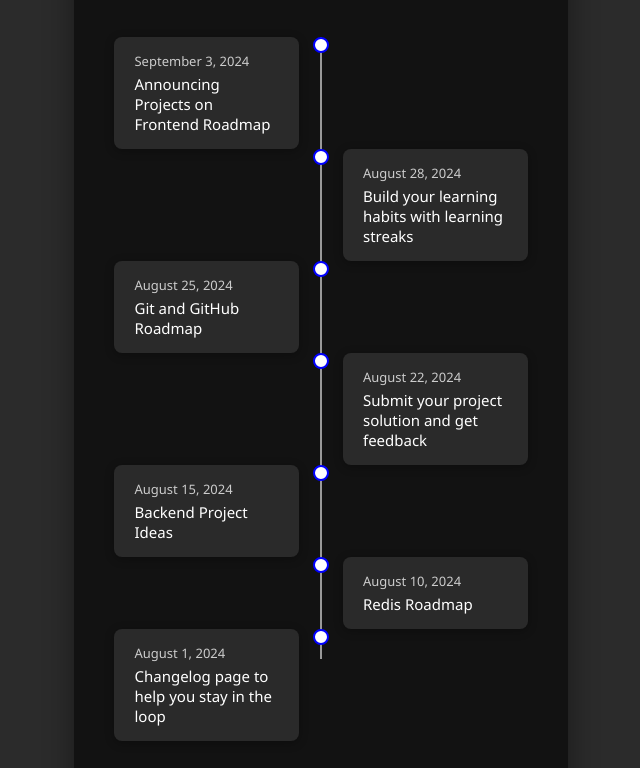
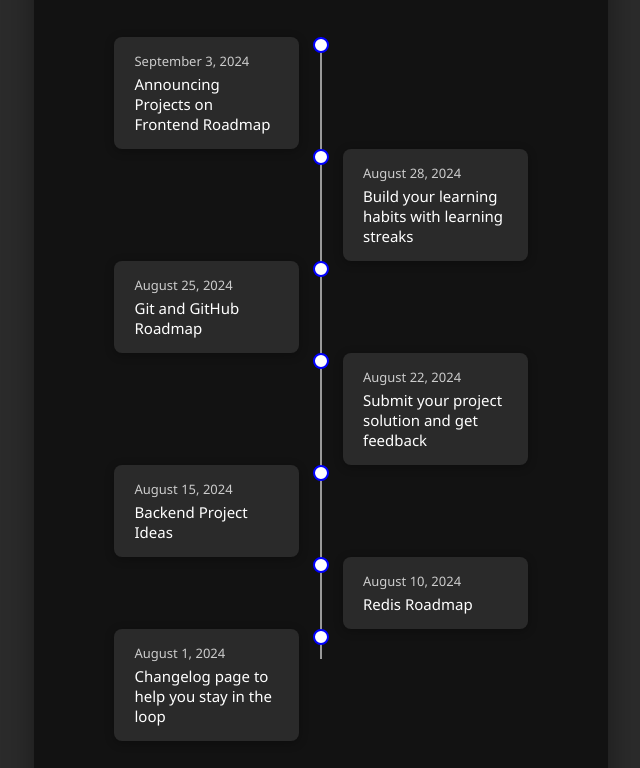
Before and after one commit to baMuShadowHunter/changelog-component, a plain HTML site: page index.html in a window 1280 px wide. Shown: the part 141-909 px from the top of the page, without its empty margins (319-959 px from the left). Drawn offline with Linux system fonts and the light colour scheme.

Commit message:
Style Commit

```diff
--- a/index.html
+++ b/index.html
@@ -19,11 +19,11 @@
         background-color: #121212;
         border-radius: 14px;
         padding: 30px 40px;
-        max-width: 700px;
+        max-width: 800px;
         color: white;
         position: relative;
         box-shadow: 0 0 30px rgba(0, 0, 0, 0.4);
-        padding: 40px;
+        padding: 40px 80px;
       }
       .timeline-container h1 {
         text-align: center;
@@ -195,7 +195,7 @@
           </div>
         </div>
       </div>
-      <button type="submit" class="btn">Visit Complete Changelog</button>
+       <a href="#"><input type="submit" value="Visit Complete Changelog" class="btn"></a>
     </div>
   </body>
 </html>
```
